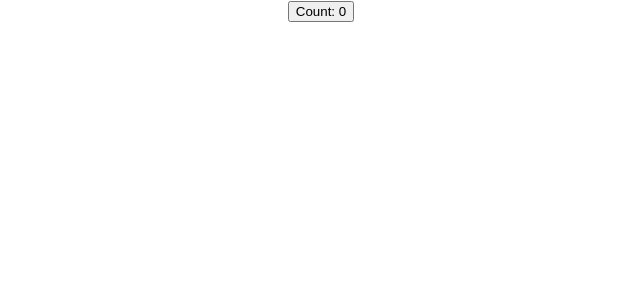
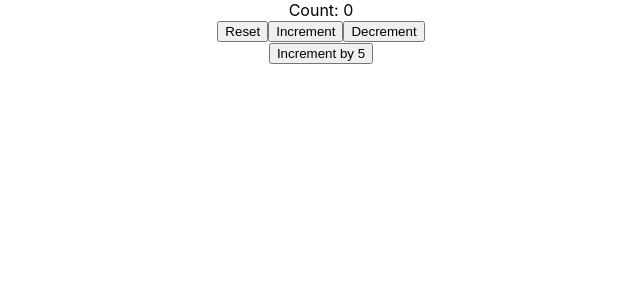
Before and after one commit to Filipe-vilela-felix/tutorial-react, a React (Create React App) app in the folder hello-world/: page / in a window 1280 px wide. Shown: the top 300 px of the page, without its empty margins (319-959 px from the left). Built offline with nearby package versions, Linux system fonts and the light colour scheme.

Commit message:
useState with previous state

```diff
--- a/hello-world/src/App.js
+++ b/hello-world/src/App.js
@@ -1,12 +1,10 @@
 import './App.css';
-import ClassCounter from './components/ClassCounter';
-import HookCounter from './components/HookCounter';
+import HookCounterTwo from './components/HookCounterTwo';
 
 function App() {
   return (
     <div className="App">
-     {/* <ClassCounter /> */}
-      <HookCounter />
+      <HookCounterTwo />
     </div>
   );
 }
--- /dev/null
+++ b/hello-world/src/components/HookCounterTwo.js
@@ -0,0 +1,41 @@
+import React, { useState } from 'react'
+
+function HookCounter() {
+    const initialCount = 0
+    const [ count, setCount ] = useState(initialCount)
+
+{/*
+    const incrementFive= () => {
+        for(let i = 0; i < 5; i ++) {
+            setCount(count + 1)
+        }
+    }
+*/}
+
+    const incremenetFive = () => {
+        for(let i = 0; i < 5; i ++) {
+            setCount((prevCount) => prevCount + 1)
+        }
+    }
+
+    return (
+        <div>
+            Count: {count}
+            <div>
+            {/*
+                <button onClick={() => setCount(initialCount)}>Reset</button>
+                <button onClick={() => setCount(count + 1}>Increment</button>
+                <button onClick={() => setCount(count - 1)}>Decrement</button>
+            */}
+                <button onClick={() => setCount(initialCount)}>Reset</button>
+                <button onClick={() => setCount((prevState) => prevState + 1)}>Increment</button>
+                <button onClick={() => setCount((prevState) => prevState - 1)}>Decrement</button>
+                <div>
+                    <button onClick={incremenetFive}>Increment by 5</button>
+                </div>
+            </div>
+        </div>
+    )
+}
+
+export default HookCounter
```
Also changed, not shown: 1 other file (tests, documents, lock files or other folders).
